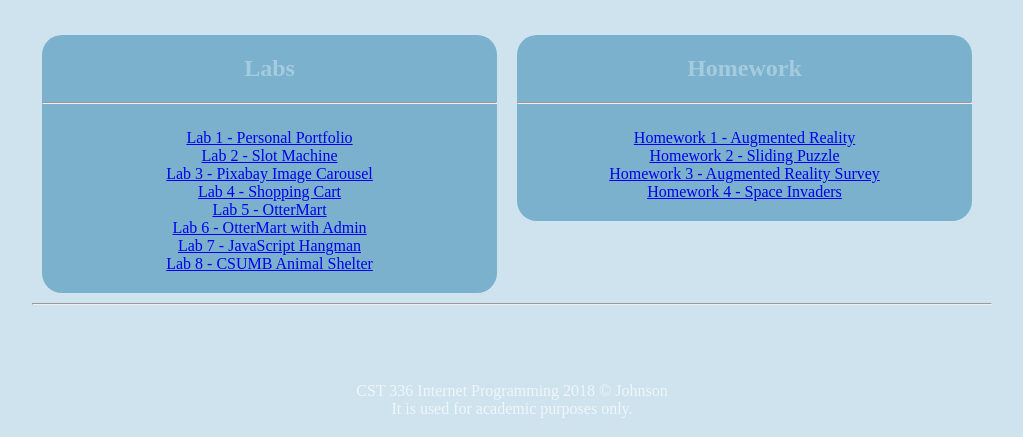
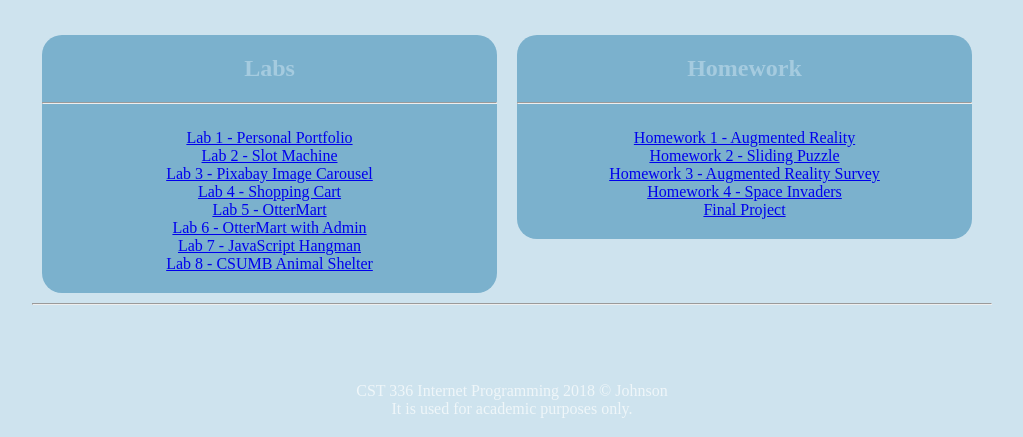
Before and after one commit to Co-Johnson/cst336, a PHP site: page / in a window 1280 px wide. Shown: the part 126-563 px from the top of the page, without its empty margins (128-1151 px from the left). Run offline with PHP 8.4, Linux system fonts and the light colour scheme.

Commit message:
final project added to home page

```diff
--- a/index.php
+++ b/index.php
@@ -38,6 +38,7 @@
                 <a href="hw/hw2/index.php">Homework 2 - Sliding Puzzle</a><br />
                 <a href="hw/hw3/index.php">Homework 3 - Augmented Reality Survey</a><br />
                 <a href="hw/hw4/index.html">Homework 4 - Space Invaders</a><br />
+                <a href="finalProject/index.php">Final Project</a><br />
             </div>
         </div>
         <div id="footer">
```
